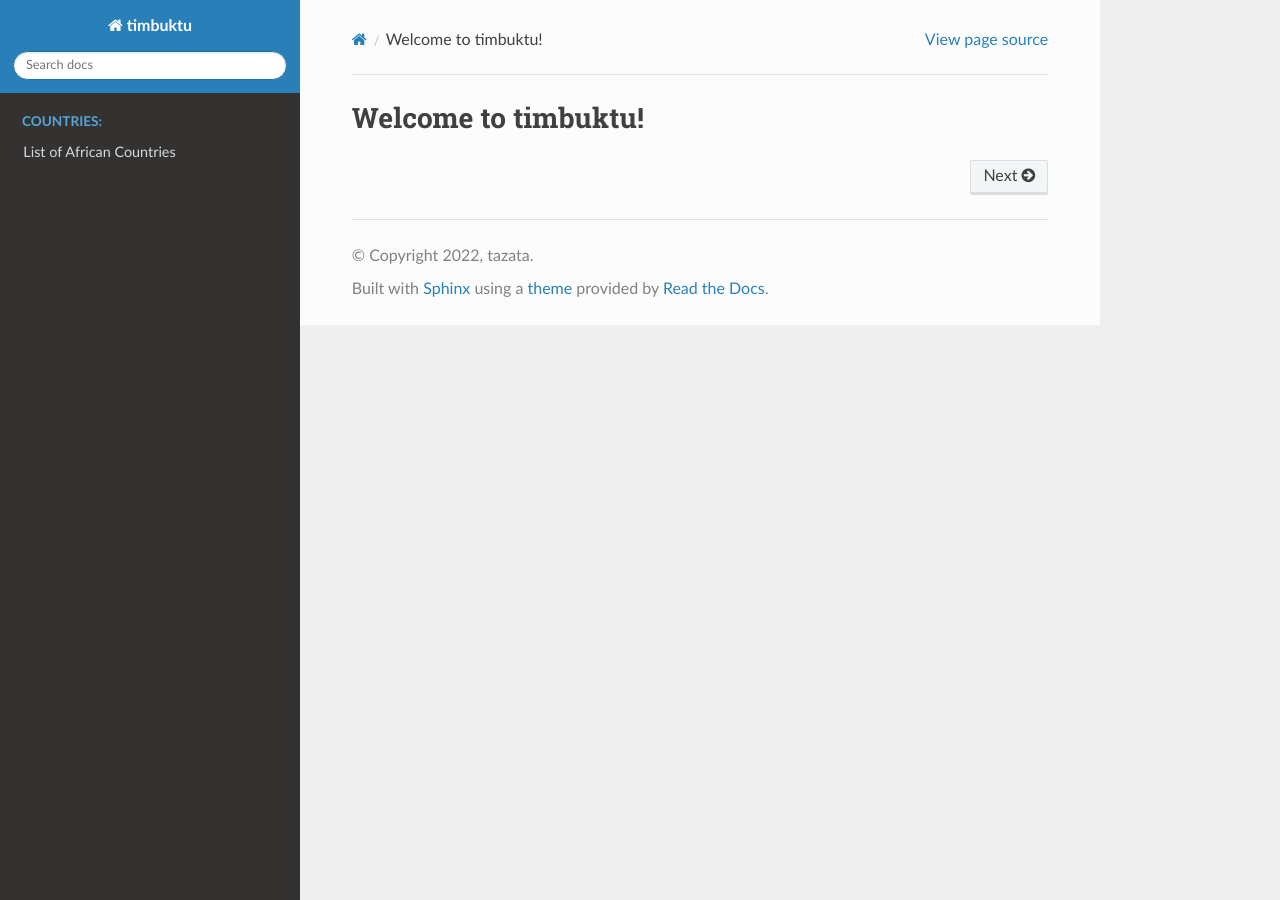
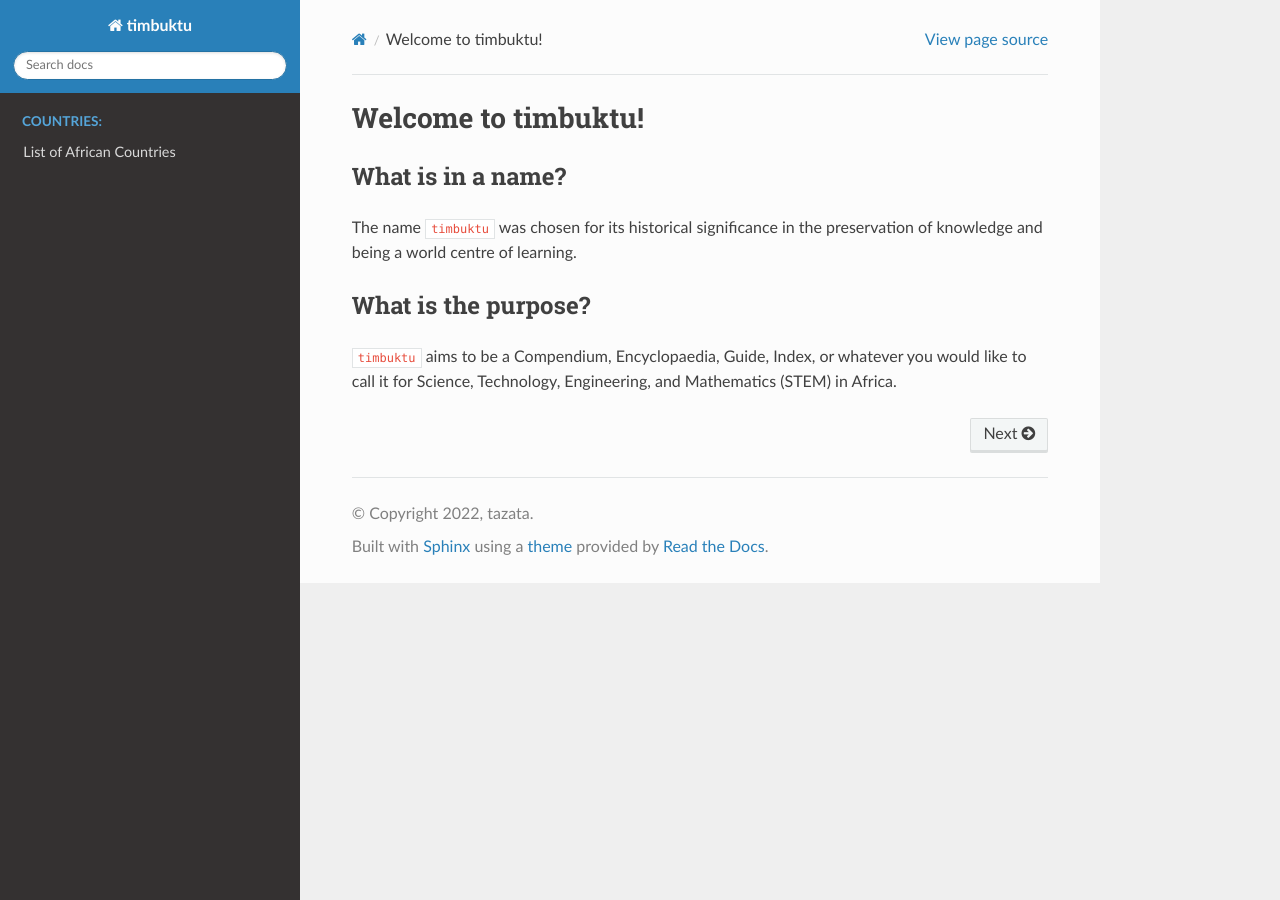
Before and after one commit to tazata/timbuktu, a Sphinx documentation site: the page built from docs/source/index.rst, in a window 1280 px wide. Built offline with Sphinx 7.4.7 and the Read the Docs theme 2.0.0, drawn with Linux system fonts in a browser that asks for light colours.

Commit message:
Update homepage
Signed-off-by: tazata <110253361+tazata@users.noreply.github.com>

```diff
--- a/docs/source/index.rst
+++ b/docs/source/index.rst
@@ -6,6 +6,14 @@
 Welcome to timbuktu!
 ====================================
 
+What is in a name?
+------------------
+The name ``timbuktu`` was chosen for its historical significance in the preservation of knowledge and being a world centre of learning.
+
+What is the purpose?
+--------------------
+``timbuktu`` aims to be a Compendium, Encyclopaedia, Guide, Index, or whatever you would like to call it for Science, Technology, Engineering, and Mathematics (STEM) in Africa.
+
 .. toctree::
    :maxdepth: 2
    :caption: Countries:
```
